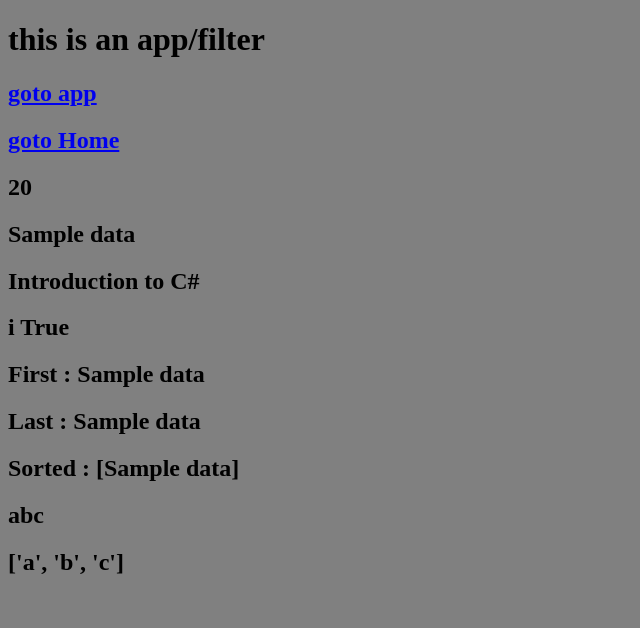
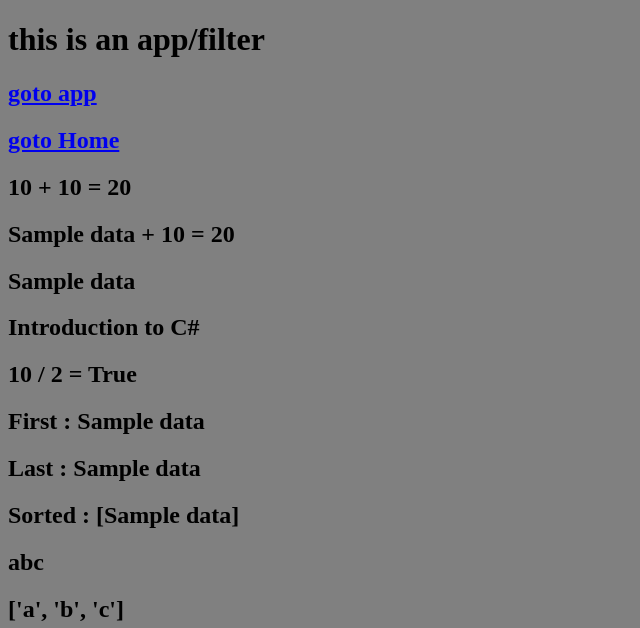
Before and after one commit to shafayetejaman/Django, a Django app: template module 10.5/project_10_5/app1/templates/app1/filter_practice.html in a window 1280 px wide. Shown: the top 628 px of the page, without its empty margins (0-640 px from the left). Run offline with Django 5.2, Linux system fonts and the light colour scheme; the template is opened without the code that fills it: most values are stand-ins (such as "Sample title", 1, 10 or a date in 2020).

Commit message:
Sat, Mar 9, 2024, 4:28 PM +06:00

```diff
--- a/module 10.5/project_10_5/app1/templates/app1/filter_practice.html
+++ b/module 10.5/project_10_5/app1/templates/app1/filter_practice.html
@@ -15,12 +15,20 @@
     <a href="/app/"><h2>goto app</h2></a>
     <a href="/"><h2>goto Home</h2></a>
 
-    <h2>{{10 | add:10}}</h2>
+    {% for i in data %}
+        <h2> {{i.age}} + 10 = {{i.age | add:10}}</h2>
+    {% endfor %}
+
+    {% for i in data %}
+        <h2> {{i.name}} + 10 = {{i.age | add:10}}</h2>
+    {% endfor %}
+
+
     <h2>{{ data | capfirst }}</h2>
     <h2>{{ "Introduction - to - C#" | cut:"-" }}</h2>
 
     {% for i in data %}
-        <h2> i {{ i.age | divisibleby:"2" }}</h2>
+        <h2> {{i.age}} / 2 = {{ i.age | divisibleby:"2" }}</h2>
 
     {% endfor %}
 
```
